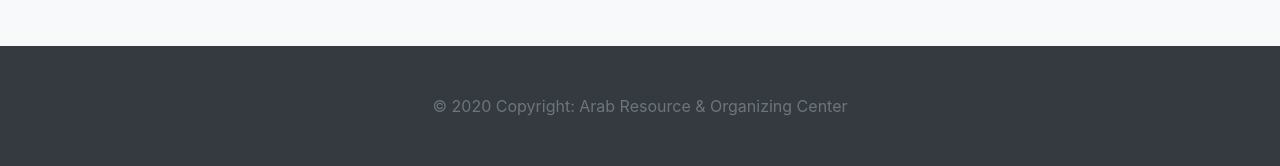
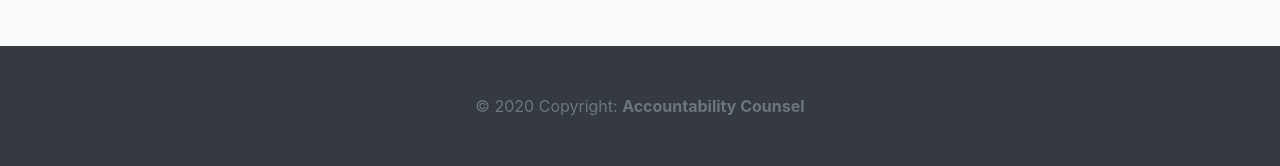
Before and after one commit to acounsel/asfour, a Django app: page / in a window 1280 px wide. Shown: the part 1505-1671 px from the top of the page. Run offline with Django 3.2, Linux system fonts and the light colour scheme; some libraries are stand-ins or nearby versions.

Commit message:
change footer

```diff
--- a/messenger/templates/base.html
+++ b/messenger/templates/base.html
@@ -77,7 +77,7 @@
     </script>
     <footer class="footer bg-dark py-5">
       <div class="container">
-        <div class="text-muted text-center mx-auto">© 2020 Copyright: <!-- <strong><a class="text-muted" href="http://www.accountabilitycounsel.org/">Accountability Counsel</a> --><a class="text-muted" href="http://araborganizing.org/">Arab Resource &amp; Organizing Center</a></strong></div>
+        <div class="text-muted text-center mx-auto">© 2020 Copyright: <strong><a class="text-muted" href="http://www.accountabilitycounsel.org/">Accountability Counsel</a><!-- <a class="text-muted" href="http://araborganizing.org/">Arab Resource &amp; Organizing Center</a></strong></div>
       </div>
     </footer>
   </body>
```
